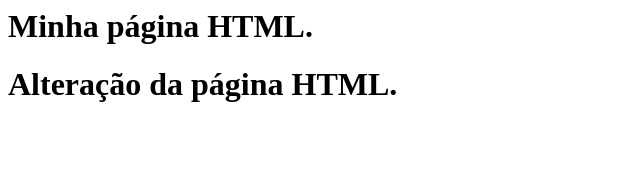
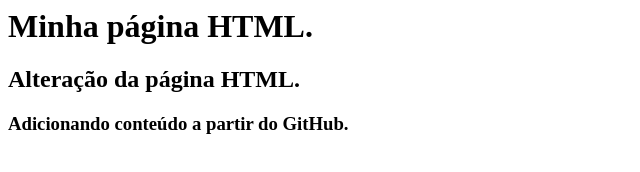
Before and after one commit to jhonatangopereira/HiringCoders, a plain HTML site: page index.html in a window 1280 px wide. Shown: the whole page, without its empty margins (0-640 px from the left). Drawn offline with Linux system fonts and the light colour scheme.

Commit message:
Atualização a partir do GitHub.

```diff
--- a/index.html
+++ b/index.html
@@ -1,6 +1,7 @@
 <html>
     <body>
         <h1>Minha página HTML.</h1>
-        <h1>Alteração da página HTML.</h1>
+        <h2>Alteração da página HTML.</h2>
+        <h3>Adicionando conteúdo a partir do GitHub.</h3>
     </body>
 </html>
```
